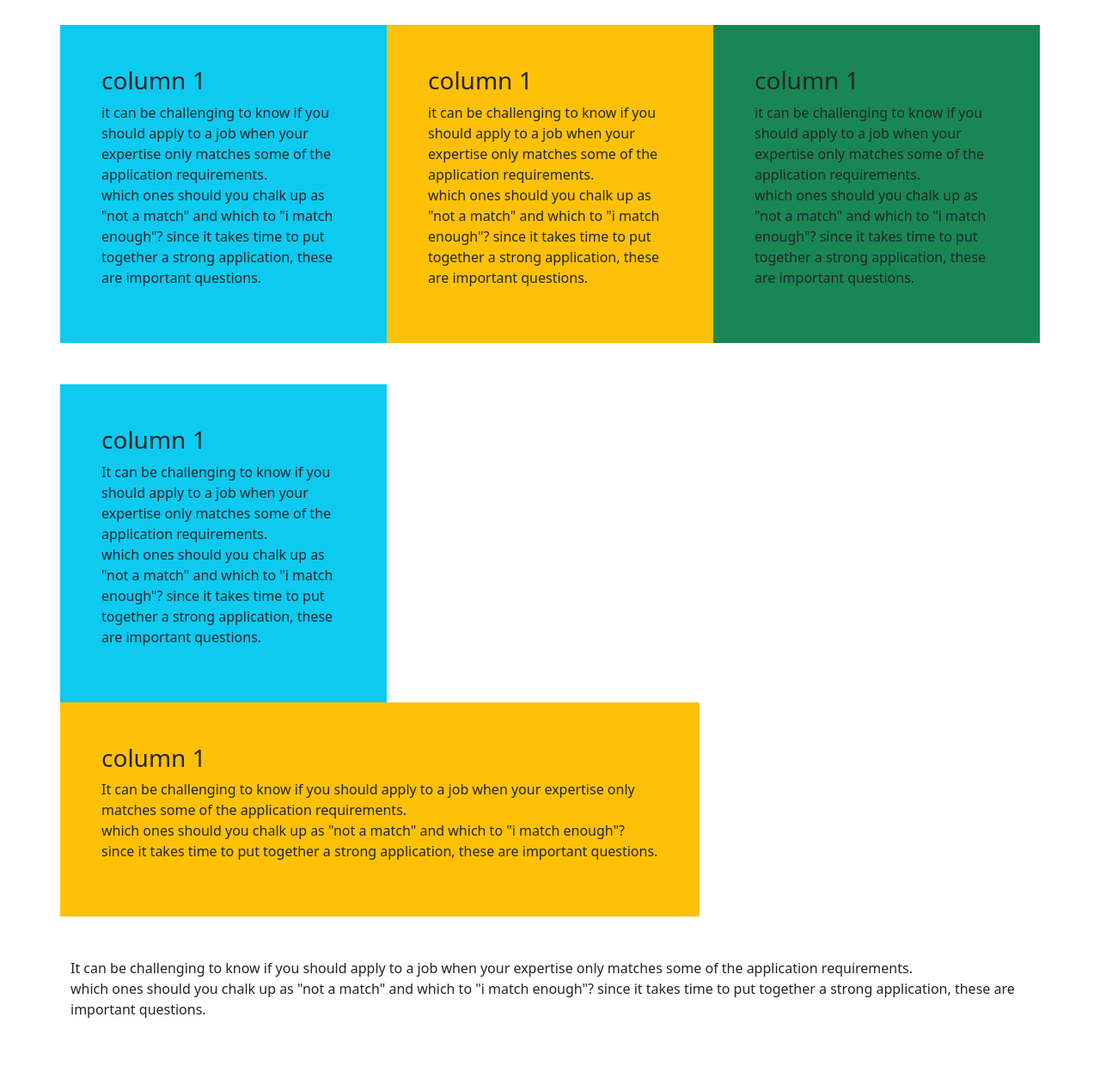
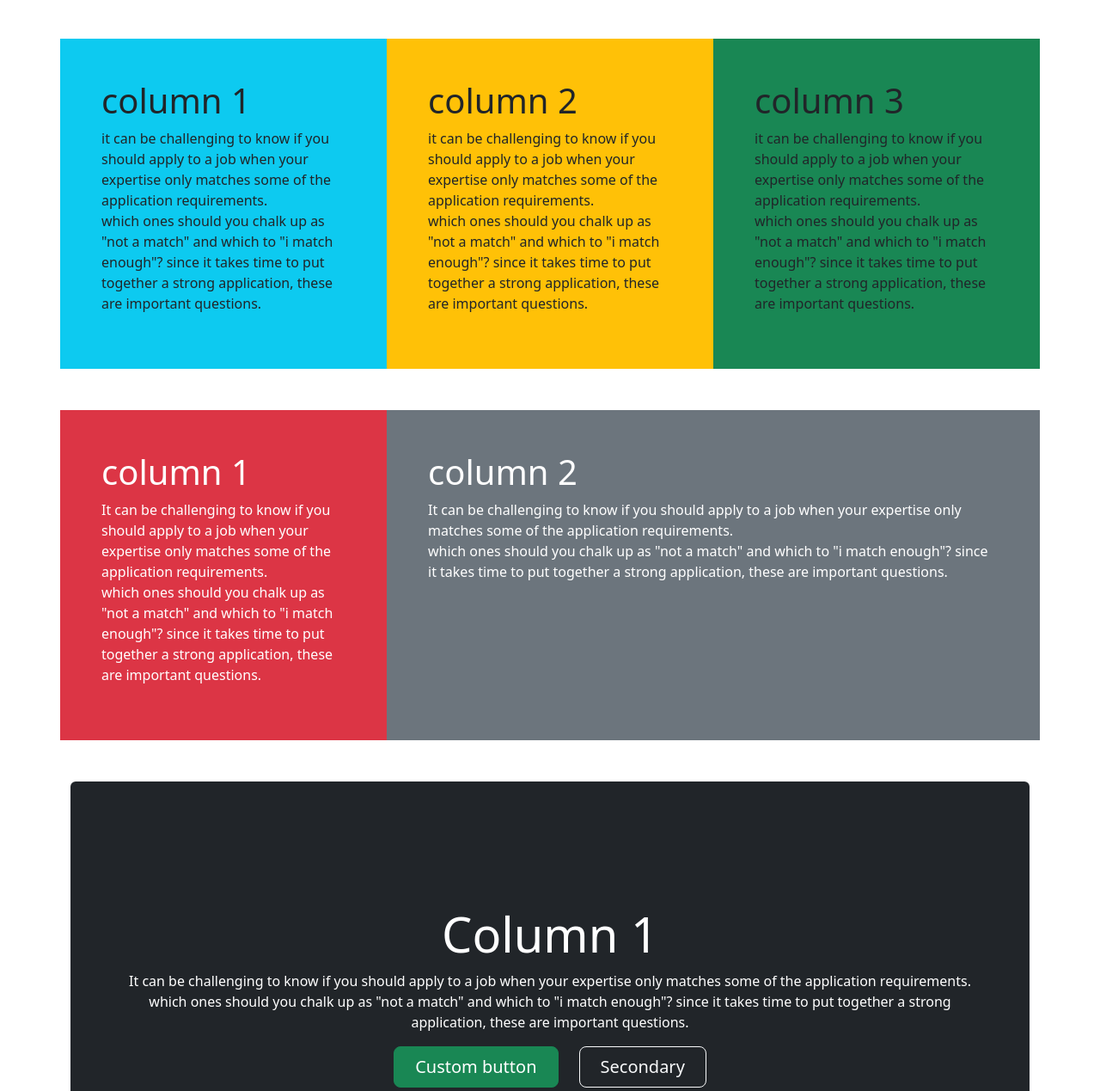
Before and after one commit to glorya0/project, a plain HTML site: page index.html in a window 1280 px wide. Shown: the part 273-1542 px from the top of the page at 86% size. Before the commit the page ends 1475 px from the top, so only its background shows below. Drawn offline with Linux system fonts and the light colour scheme.

Commit message:
Add files via upload

```diff
--- a/index.html
+++ b/index.html
@@ -13,7 +13,7 @@
     <body>
 
         <!-- nav bar starts here -->
-        <nav class="navbar navbar-expand-lg bg-dark">
+        <nav class="navbar navbar-dark navbar-expand-lg bg-dark text-white p-3">
             <div class="container-fluid">
               <a class="navbar-brand" href="#">Navbar</a>
               <button class="navbar-toggler" type="button" data-bs-toggle="collapse" data-bs-target="#navbarSupportedContent" aria-controls="navbarSupportedContent" aria-expanded="false" aria-label="Toggle navigation">
@@ -63,35 +63,39 @@
 
           <div class="container mt-5">
               <div class="row">
-                  <div class="col-sm-4 bg-info p-5"> <h3>column 1</h3>
+                  <div class="col-sm-4 bg-info p-5"> <h3 class="display-6">column 1</h3>
             <p>it can be challenging to know if you should apply to a job when your expertise only
                 matches some of the application requirements. <br>
                 which ones should you chalk up as "not a match" and which to "i match enough"? since it takes
                 time to put together a strong application, these are important questions.
             </p></div>
-            <div class="col-sm-4 bg-warning p-5"> <h3>column 1</h3>
+            <div class="col-sm-4 bg-warning p-5">
+               <h3 class="display-6">column 2</h3>
                 <p>it can be challenging to know if you should apply to a job when your expertise only
                     matches some of the application requirements. <br>
                     which ones should you chalk up as "not a match" and which to "i match enough"? since it takes
                     time to put together a strong application, these are important questions.
                 </p></div>
-                <div class="col-sm-4 bg-success p-5"> <h3>column 1</h3>
+                <div class="col-sm-4 bg-success p-5">
+                   <h3 class="display-6">column 3</h3>
                     <p>it can be challenging to know if you should apply to a job when your expertise only
                         matches some of the application requirements. <br>
                         which ones should you chalk up as "not a match" and which to "i match enough"? since it takes
                         time to put together a strong application, these are important questions.
                     </p></div>
 
-                    <div class="container mt-5">
+                    <div class="container-fluid mt-5 mb-5">
                       <div class="row">
-                          <div class="col-sm-4 bg-info p-5"> <h3>column 1</h3>
+                          <div class="col-sm-4 bg-danger text-white p-5">
+                             <h3 class="display-6">column 1</h3>
                     <p> It can be challenging to know if you should apply to a job when your expertise only
                         matches some of the application requirements. <br>
                         which ones should you chalk up as "not a match" and which to "i match enough"? since it takes
                         time to put together a strong application, these are important questions.
                     </p></div>
-                    <div class="row">
-                      <div class="col-sm-8 bg-warning p-5"> <h3>column 1</h3>
+
+                      <div class="col-sm-8 bg-secondary text-white p-5">
+                         <h3 class="display-6">column 2</h3>
                 <p> It can be challenging to know if you should apply to a job when your expertise only
                     matches some of the application requirements. <br>
                     which ones should you chalk up as "not a match" and which to "i match enough"? since it takes
@@ -100,16 +104,24 @@
 
                   </div>
 
-                  <div class="container mt-5">
+                  <div class="container p-5 bg-dark mt-5 text-white text-center rounded">
+                    <div class="row">
+                      <div class="col p-5">
+                    </div>
+                    <h3 class="display-4"> Column 1</h3>
                       <p> It can be challenging to know if you should apply to a job when your expertise only
                           matches some of the application requirements. <br>
                           which ones should you chalk up as "not a match" and which to "i match enough"? since it takes
                           time to put together a strong application, these are important questions.</p>
                   </div>
+                  <div class="d-grid gap-2 d-sm-flex justify-content-sm-center">
+                    <button type="button" class="btn btn-success btn-lg px-4 me-sm-3"> Custom button</button>
+                    <button type="button" class="btn btn-outline-light btn-lg px-4"> Secondary</button>
+                  </div>
+          </div>
+<!-- header ends -->
 
-
-          </div>
-
-          <script src="js/bootstrap.bundle.min.js"></script>
+<!-- javascript -->
+<script src="js/bootstrap.bundle.min.js"></script>
     </body>
 </html>
```
